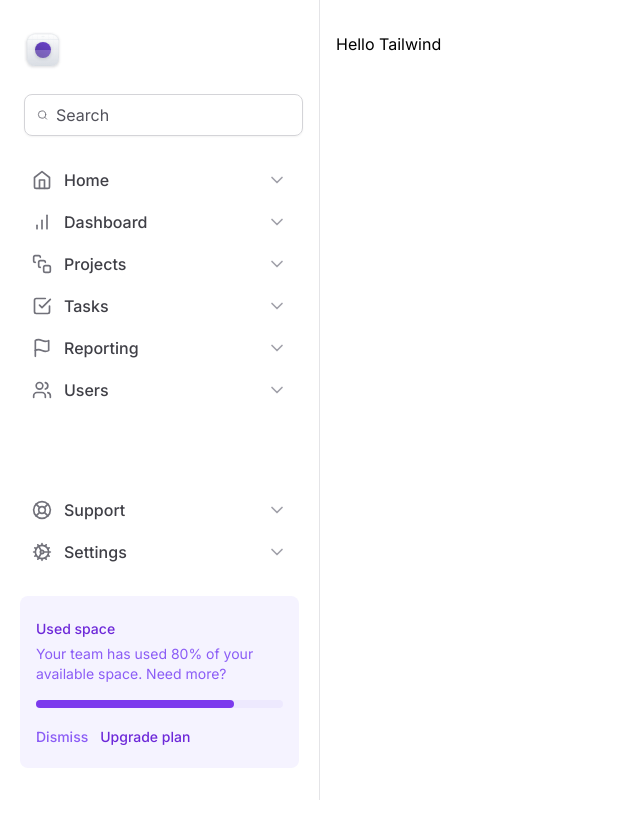
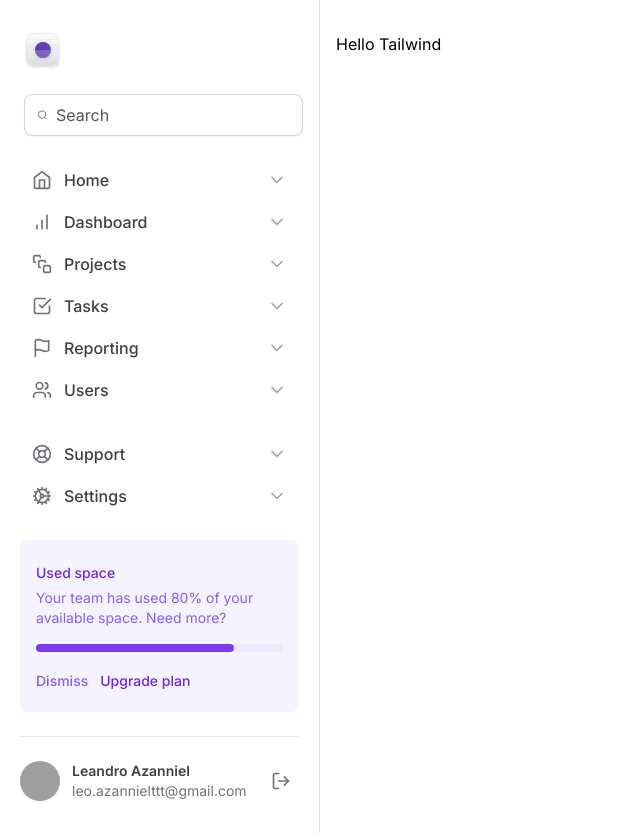
Before and after one commit to Azanniel/tailwind-next, a Next.js app: page / in a window 1280 px wide. Shown: the whole page, without its empty margins (0-640 px from the left). Before the commit the page ends 800 px from the top, so only its background shows below. Built offline with nearby package versions, Linux system fonts and the light colour scheme; grey boxes are pictures that could not be loaded.

Commit message:
✨ add profile section

```diff
--- /dev/null
+++ b/src/components/Sidebar/Profile.tsx
@@ -0,0 +1,26 @@
+import { LogOut } from 'lucide-react'
+
+export function Profile() {
+  return (
+    <div className="grid grid-cols-profile items-center gap-3">
+      <img
+        src="https://github.com/azanniel.png"
+        className="h-10 w-10 rounded-full"
+        alt=""
+      />
+
+      <div className="flex flex-col truncate">
+        <span className="text-sm font-semibold text-zinc-700">
+          Leandro Azanniel
+        </span>
+        <span className="truncate text-sm text-zinc-500">
+          leo.azannielttt@gmail.com
+        </span>
+      </div>
+
+      <button type="button" className="ml-auto rounded-md p-2 hover:bg-zinc-50">
+        <LogOut className="h-5 w-5 text-zinc-500" />
+      </button>
+    </div>
+  )
+}
--- a/src/components/Sidebar/index.tsx
+++ b/src/components/Sidebar/index.tsx
@@ -13,6 +13,7 @@
 import { Logo } from './Logo'
 import { NavItem } from './NavItem'
 import { UsedSpaceWidget } from './UsedSpaceWidget'
+import { Profile } from './Profile'
 
 export function Sidebar() {
   return (
@@ -43,6 +44,10 @@
         </nav>
 
         <UsedSpaceWidget />
+
+        <div className="h-px bg-zinc-200" />
+
+        <Profile />
       </div>
     </aside>
   )
--- a/tailwind.config.js
+++ b/tailwind.config.js
@@ -5,6 +5,7 @@
     extend: {
       gridTemplateColumns: {
         app: 'minmax(18rem, 20rem) 1fr',
+        profile: 'max-content 1fr max-content',
       },
     },
   },
```
